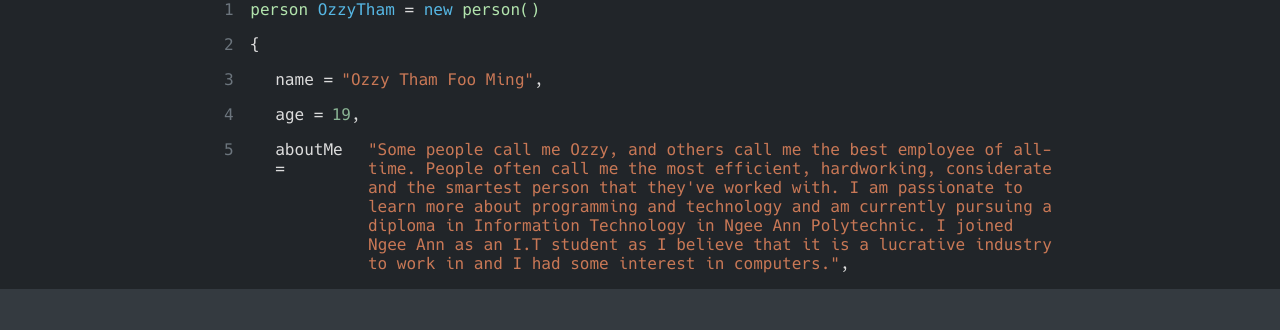
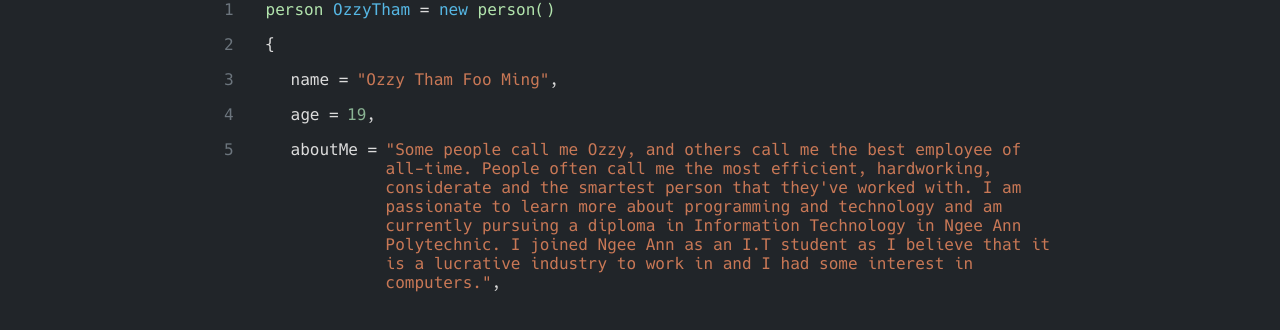
Before and after one commit to ozzywithab/personalPortfolio, a plain HTML site: page index.html in a window 1280 px wide. Drawn offline with Linux system fonts and the light colour scheme.

Commit message:
Set background colour, set width for lineNumber

```diff
--- a/css/portfolioCSS.css
+++ b/css/portfolioCSS.css
@@ -1,12 +1,8 @@
 body{
-    background-color: #343a40;
+    background-color: #212529;
     color: #DCDCDC;
     font-family: Hack Regular;
     margin: 0;
-}
-
-.lineColour{
-    background-color: #212529;
 }
 
 p{
@@ -22,12 +18,13 @@ p{
 
 .lineNumber{
     color: #6c757d;
+    width: 3%;
 }
 
 .information{
     color: #c97856;
     padding-left: 1%;
-    width: 85%;
+    width: 80%;
 }
 
 .integer{
```
